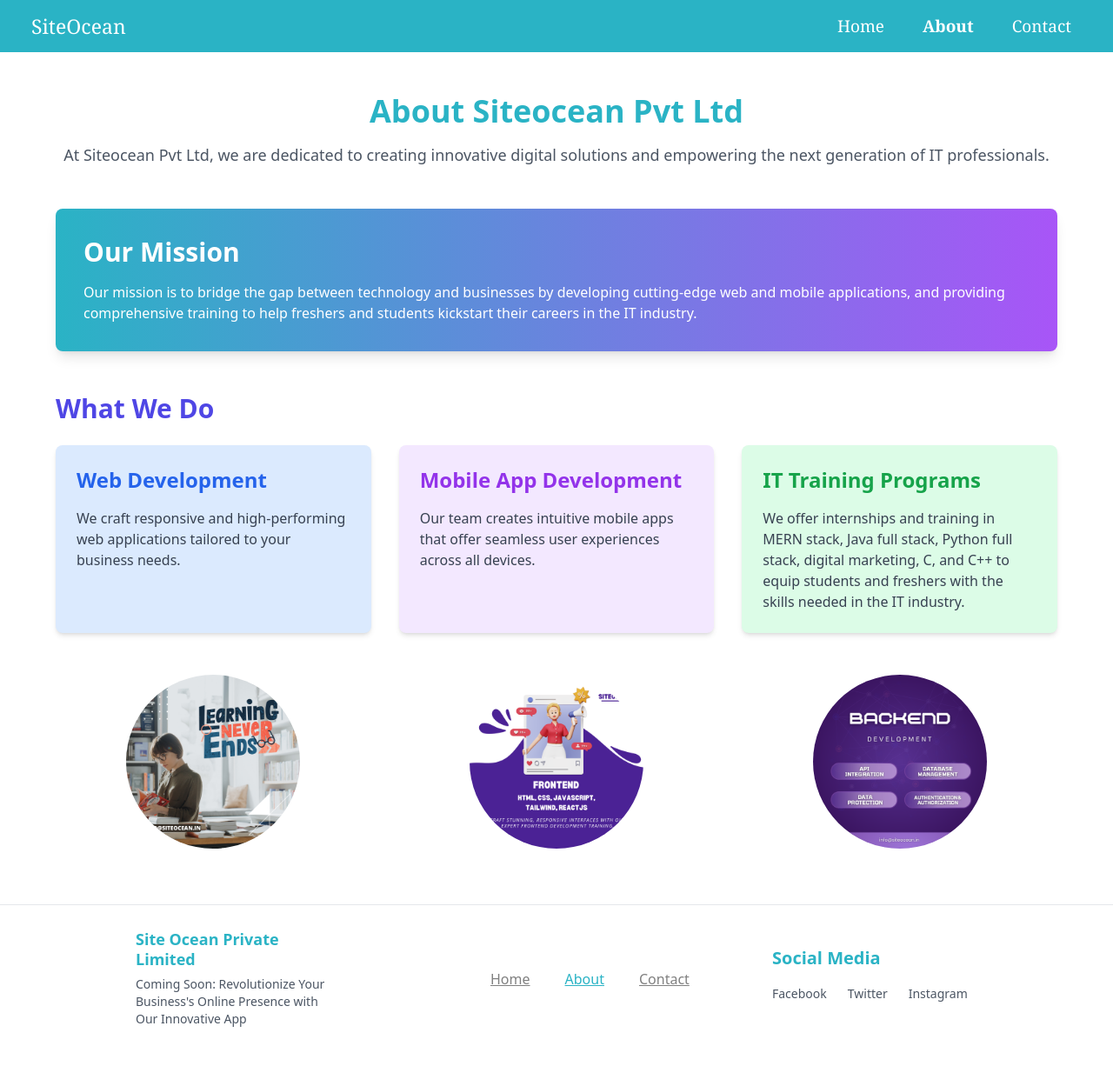
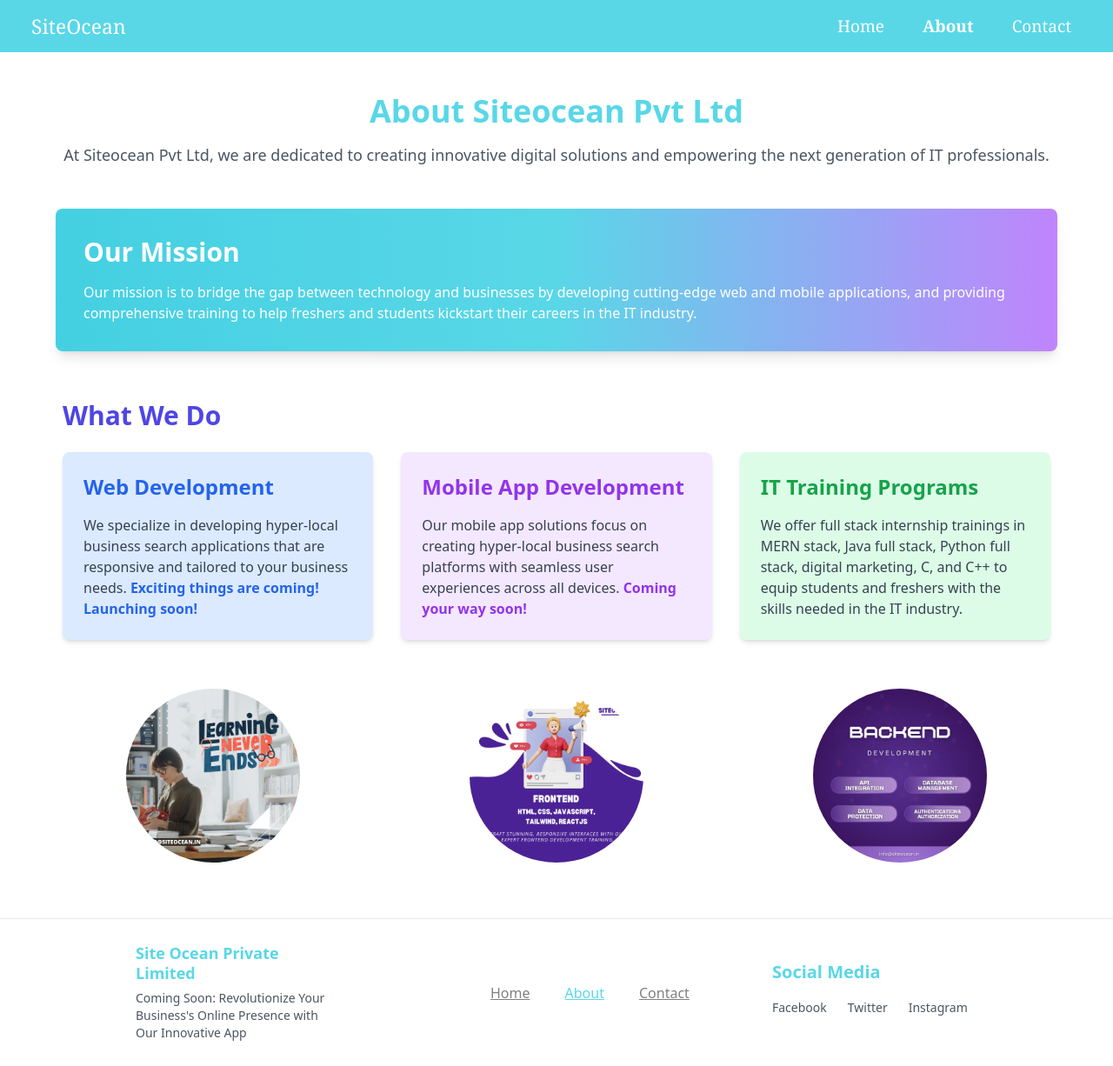
Before and after one commit to SiteOcean/SiteOceanWebsite, a Next.js app: page /Layouts/AboutPage in a window 1280 px wide. Shown: the whole page at 87% size. Built offline with nearby package versions, Linux system fonts and the light colour scheme.

Commit message:
new update

```diff
--- a/src/Components/AboutPageComp/Banner.jsx
+++ b/src/Components/AboutPageComp/Banner.jsx
@@ -5,14 +5,14 @@ const Banner = () => {
     <div className="w-[100%] md:w-[90%] mx-auto py-12">
       {/* Introduction Section */}
       <section className="text-center mb-12">
-        <h1 className="text-2xl md:text-4xl font-bold text-[#2ab3c5]">About Siteocean Pvt Ltd</h1>
+        <h1 className="text-2xl md:text-4xl font-bold text-[#59d7e7]">About Siteocean Pvt Ltd</h1>
         <p className="text-lg mt-4 text-gray-600">
           At Siteocean Pvt Ltd, we are dedicated to creating innovative digital solutions and empowering the next generation of IT professionals.
         </p>
       </section>
-
+{/* <div className="bg-[#2ab3c5]">fgdgdgg</div> */}
       {/* Mission Statement Section */}
-      <section className="bg-gradient-to-r from-[#2ab3c5] to-purple-500 p-8 text-white rounded-lg shadow-lg mb-12">
+      <section className="bg-gradient-to-r from-[#44d0e2] via-[#59d7e7]  to-purple-400 p-8 text-white rounded-lg shadow-lg mb-12">
         <h2 className="text-3xl font-bold">Our Mission</h2>
         <p className="mt-4">
           Our mission is to bridge the gap between technology and businesses by developing cutting-edge web and mobile applications, and providing comprehensive training to help freshers and students kickstart their careers in the IT industry.
@@ -20,29 +20,31 @@ const Banner = () => {
       </section>
 
       {/* Services Section */}
-      <section className="mb-12">
-        <h2 className="text-3xl font-bold text-indigo-600 mb-6">What We Do</h2>
+      <section className="mb-12 p-2">
+  <h2 className="text-3xl font-bold text-indigo-600 mb-6 text-center sm:text-left">What We Do</h2>
   <div className="grid grid-cols-1 md:grid-cols-2 lg:grid-cols-3 gap-8">
     <div className="p-6 bg-blue-100 rounded-lg shadow-md">
       <h3 className="text-2xl font-bold text-blue-600">Web Development</h3>
       <p className="mt-4 text-gray-700">
-              We craft responsive and high-performing web applications tailored to your business needs.
+        We specialize in developing hyper-local business search applications that are responsive and tailored to your business needs. <strong className="text-blue-600">Exciting things are coming! Launching soon!</strong>
       </p>
     </div>
     <div className="p-6 bg-purple-100 rounded-lg shadow-md">
       <h3 className="text-2xl font-bold text-purple-600">Mobile App Development</h3>
       <p className="mt-4 text-gray-700">
-              Our team creates intuitive mobile apps that offer seamless user experiences across all devices.
+      Our mobile app solutions focus on creating hyper-local business search platforms with seamless user experiences across all devices. <strong className="text-purple-600">Coming your way soon!</strong>
     </p>
+
     </div>
     <div className="p-6 bg-green-100 rounded-lg shadow-md">
       <h3 className="text-2xl font-bold text-green-600">IT Training Programs</h3>
       <p className="mt-4 text-gray-700">
-              We offer internships and training in MERN stack, Java full stack, Python full stack, digital marketing, C, and C++ to equip students and freshers with the skills needed in the IT industry.
+        We offer full stack internship trainings in MERN stack, Java full stack, Python full stack, digital marketing, C, and C++ to equip students and freshers with the skills needed in the IT industry.
       </p>
     </div>
   </div>
 </section>
+
 
       {/* Team Section */}
       <section>
@@ -62,7 +64,7 @@ const Banner = () => {
           </div>
           <div className="text-center">
             <img
-              src="/frontend.png"
+              src="/Frontend.png"
               alt="Team Member 2"
               width={200}
               height={200}
--- a/src/Components/ContactPageComp/FormSection.jsx
+++ b/src/Components/ContactPageComp/FormSection.jsx
@@ -30,7 +30,7 @@ const FormSection = () => {
         <link rel="icon" href="/favicon.ico" />
       </Head> */}
 
-      <h1 className="text-[16px] md:text-3xl font-bold mb-3 mt-3 md:mt-1 text-[#2ab3c5]">Get in Touch</h1>
+      <h1 className="text-[16px] md:text-3xl font-bold mb-3 mt-3 md:mt-1 text-[#59d7e7]">Get in Touch</h1>
 
       <form onSubmit={handleSubmit} className="w-[70%] sm:w-full max-w-lg ">
         <div className="mb-6">
@@ -72,7 +72,7 @@ const FormSection = () => {
           />
         </div>
         <div className="flex items-center justify-between">
-          <button type="submit" className="bg-[#2ab3c5] w-[100px] mx-auto hover:bg-blue-700 justify-center flex text-white font-bold py-2 px-4 rounded focus:outline-none focus:shadow-outline">
+          <button type="submit" className="bg-[#59d7e7] w-[100px] mx-auto hover:bg-blue-700 justify-center flex text-white font-bold py-2 px-4 rounded focus:outline-none focus:shadow-outline">
         {/* {loader ? <span className="animate-spin rounded-full p-2 h-2 w-3 border-t-2 border-b-2 border-white"></span> : null}
               {!loader ? <span>Send</span> : null} */}
               <span>Send</span>
--- a/src/Components/Footer.jsx
+++ b/src/Components/Footer.jsx
@@ -10,24 +10,24 @@ const Footer = () => {
       <div className="container mx-auto px-4 w-[80%]">
         <div className="flex flex-wrap items-center justify-between">
           <div className="w-full md:w-1/4 text-center md:text-left p-3">
-            <h2 className=" text-lg text-[#2ab3c5] font-bold leading-tight mb-2">Site Ocean Private Limited</h2>
+            <h2 className=" text-lg text-[#59d7e7] font-bold leading-tight mb-2">Site Ocean Private Limited</h2>
             <p className=" text-sm">Coming Soon: Revolutionize Your Business's Online Presence with Our Innovative App</p>
           </div>
           <div className="w-full md:w-1/4 text-center">
 
             <ul className="p-5 lg:p-7 w-full flex justify-around">
             <Link href="/">
-                  <span style={{color:router.pathname === "/" ? "#2ab3c5" : "gray"}}  className=" md:m-2 underline hover:bg-gray-200  lg:px-3 lg:py-2 rounded-md text-md font-medium">Home</span>
+                  <span style={{color:router.pathname === "/" ? "#59d7e7" : "gray"}}  className=" md:m-2 underline hover:bg-gray-200  lg:px-3 lg:py-2 rounded-md text-md font-medium">Home</span>
                 </Link>
                 <Link href="/Layouts/AboutPage">
-                  <span style={{color:router.pathname === "/Layouts/AboutPage" ? "#2ab3c5" : "gray"}} className=" md:m-2 underline hover:bg-gray-200 hover:text-[#00cccc] lg:px-3 lg:py-2 rounded-md text-md font-medium">About</span>
+                  <span style={{color:router.pathname === "/Layouts/AboutPage" ? "#59d7e7" : "gray"}} className=" md:m-2 underline hover:bg-gray-200 hover:text-[#00cccc] lg:px-3 lg:py-2 rounded-md text-md font-medium">About</span>
                 </Link>
                 <Link href="/Layouts/ContactPage">
-                  <span style={{color:router.pathname === "/Layouts/ContactPage" ? "#2ab3c5" : "gray"}} className=" md:m-2 underline hover:bg-gray-200 hover:text-[#00cccc] lg:px-3 lg:py-2 rounded-md text-md font-medium">Contact</span>
+                  <span style={{color:router.pathname === "/Layouts/ContactPage" ? "#59d7e7" : "gray"}} className=" md:m-2 underline hover:bg-gray-200 hover:text-[#00cccc] lg:px-3 lg:py-2 rounded-md text-md font-medium">Contact</span>
                 </Link>            </ul>
           </div>
           <div className="w-full md:w-1/4 text-center md:text-left">
-            <h2 className=" text-xl font-bold leading-tight mb-2 text-[#2ab3c5]">Social Media</h2>
+            <h2 className=" text-xl font-bold leading-tight mb-2 text-[#59d7e7]">Social Media</h2>
             <ul className="list-reset md:flex gap-x-6">
               <li className="my-2"><a href="#" className=" hover: text-sm">Facebook</a></li>
               <li className="my-2"><a href="#" className=" hover: text-sm">Twitter</a></li>
--- a/src/Components/HomePageComp/cardSectionBanner.jsx
+++ b/src/Components/HomePageComp/cardSectionBanner.jsx
@@ -3,7 +3,7 @@ import React from 'react';
 
 const CardSection = () => {
   return (
-    <section className="bg-[#2ab3c5] py-12">
+    <section className="bg-[#59d7e7] py-12">
       <div className="max-w-7xl mx-auto px-4 sm:px-6 lg:px-8">
         <div className="text-center">
           <h2 className="text-3xl font-extrabold text-gray-50 sm:text-4xl">
--- a/src/Components/HomePageComp/newFlexComp.jsx
+++ b/src/Components/HomePageComp/newFlexComp.jsx
@@ -44,7 +44,7 @@ const NewFlexSection = () => {
       </div>
 
       <div  data-aos="fade-up" className="w-full lg:w-1/2 px-4 py-4">
-      <img src={"/online.png"} width={300} height={120} alt='img' priority={true} className='w-full  h-[360px] sm:h-[390px] sm:w-[90%]  mx-auto my-auto rounded-lg'/>
+      <img src={"/Online.png"} width={300} height={120} alt='img' priority={true} className='w-full  h-[360px] sm:h-[390px] sm:w-[90%]  mx-auto my-auto rounded-lg'/>
       </div>
 
     </div>
--- a/src/Components/NavBar.jsx
+++ b/src/Components/NavBar.jsx
@@ -18,7 +18,7 @@ const NavBar = () => {
   }
 
   return (
-   <nav className=" w-full bg-[#2ab3c5] text-[white] sticky top-0 z-50  shadow-[#9dd4ee]">
+   <nav className=" w-full bg-[#59d7e7] text-[white] sticky top-0 z-50  shadow-[#9dd4ee]">
       <div className="max-w-7xl mx-auto px-2 p-1 sm:p-0 sm:px-6 lg:px-8">
         <div className="relative flex items-center justify-between py-2 sm:py-0 sm:min-h-[60px] ">
           <div className="flex-1 flex flex-col px-5 md:px-1 sm:flex-row md:items-center relative justify-between sm:items-stretch ">
@@ -62,19 +62,19 @@ const NavBar = () => {
               <div className="flex flex-col justify-around md:space-x-5 min-h-[150px]
                sm:min-h-0 sm:flex-row text-[19px] font-serif">
               <Link href="/">
-                  <span style={{fontWeight:router.pathname === "/" ? "bold" : "normal"}} className=" md:hover:bg-white hover:text-[#2ab3c5] px-3 py-2 rounded-md ">Home</span>
+                  <span style={{fontWeight:router.pathname === "/" ? "bold" : "normal"}} className=" md:hover:bg-white hover:text-[#59d7e7] px-3 py-2 rounded-md ">Home</span>
                 </Link>
                 <Link href="/Layouts/AboutPage">
-                  <span style={{fontWeight:router.pathname === "/Layouts/AboutPage" ? "bold" : "normal"}} className=" md:hover:bg-white hover:text-[#2ab3c5] px-3 py-2 rounded-md ">About</span>
+                  <span style={{fontWeight:router.pathname === "/Layouts/AboutPage" ? "bold" : "normal"}} className=" md:hover:bg-white hover:text-[#59d7e7] px-3 py-2 rounded-md ">About</span>
                 </Link>
                 <Link href="/Layouts/ContactPage">
-                  <span style={{fontWeight:router.pathname === "/Layouts/ContactPage" ? "bold" : "normal"}} className=" md:hover:bg-white hover:text-[#2ab3c5] px-3 py-2 rounded-md ">Contact</span>
+                  <span style={{fontWeight:router.pathname === "/Layouts/ContactPage" ? "bold" : "normal"}} className=" md:hover:bg-white hover:text-[#59d7e7] px-3 py-2 rounded-md ">Contact</span>
                 </Link>
               </div>
             </div>
             {/* <span className='hidden sm:block w-[150px]'></span> */}
 
-            {isMenuOpen ? <div id='nav' className={`md:hidden border-t fixed transform-gpu transition-all text-center opacity-95 -z-10 left-0 min-h-[200px] font-bold right-0 py-3 duration-1500 bg-[#2ab3c5] text-[white]  ${isMenuOpen ? "translate-y-12 top-2" : "translate-y-12 -top-[250px]"}`}>
+            {isMenuOpen ? <div id='nav' className={`md:hidden border-t fixed transform-gpu transition-all text-center opacity-95 -z-10 left-0 min-h-[200px] font-bold right-0 py-3 duration-1500 bg-[#59d7e7] text-[white]  ${isMenuOpen ? "translate-y-12 top-2" : "translate-y-12 -top-[250px]"}`}>
 
               <div className="flex flex-col space-y-6 font-serif">
               <Link href="/" className=''>
--- a/src/pages/Layouts/backendDevelopment.jsx
+++ b/src/pages/Layouts/backendDevelopment.jsx
@@ -2,7 +2,7 @@ import React from 'react';
 
 export default function BackendDev (){
 
-    return(<div className="bg-[#2ab3c5] py-12">
+    return(<div className="bg-[#59d7e7] py-12">
         <div className="max-w-7xl mx-auto px-4 sm:px-6 lg:px-8">
           <div className="bg-white shadow-lg rounded-md overflow-hidden">
             <img
--- a/src/pages/Layouts/cloud.jsx
+++ b/src/pages/Layouts/cloud.jsx
@@ -2,7 +2,7 @@ import React from 'react';
 
 export default function CloudDev (){
 
-    return(<div className="bg-[#2ab3c5]  py-12">
+    return(<div className="bg-[#59d7e7]  py-12">
         <div className="max-w-7xl mx-auto px-4 sm:px-6 lg:px-8">
           <div className="bg-white shadow-lg rounded-md overflow-hidden">
             <img
--- a/src/pages/Layouts/frontendDevelopment.jsx
+++ b/src/pages/Layouts/frontendDevelopment.jsx
@@ -2,7 +2,7 @@ import React from 'react';
 
 export default function FrontendDevPage (){
 
-    return(<div className="bg-[#2ab3c5] py-12">
+    return(<div className="bg-[#59d7e7] py-12">
       <div className="max-w-7xl mx-auto px-4 sm:px-6 lg:px-8">
         <div className="bg-white shadow-lg rounded-md overflow-hidden">
           <img
--- a/src/pages/_document.js
+++ b/src/pages/_document.js
@@ -13,7 +13,7 @@ export default function Document() {
             content="Discover the best local businesses, services, and attractions near you with our powerful local search engine."
           />
                   {/* Set the theme color for mobile status bar */}
-        <meta name="theme-color" content="#2ab3c5" />
+        <meta name="theme-color" content="#59d7e7" />
 
       <body>
       <script async src="https://pagead2.googlesyndication.com/pagead/js/adsbygoogle.js?client=ca-pub-1951666009365713"
```
Also changed, not shown: src/Components/ContactPageComp/AddressSection.jsx (+5 -5 lines), src/pages/Layouts/HomePage.jsx (+5 -5 lines). Lines whose indentation alone changed are shown as unchanged.
